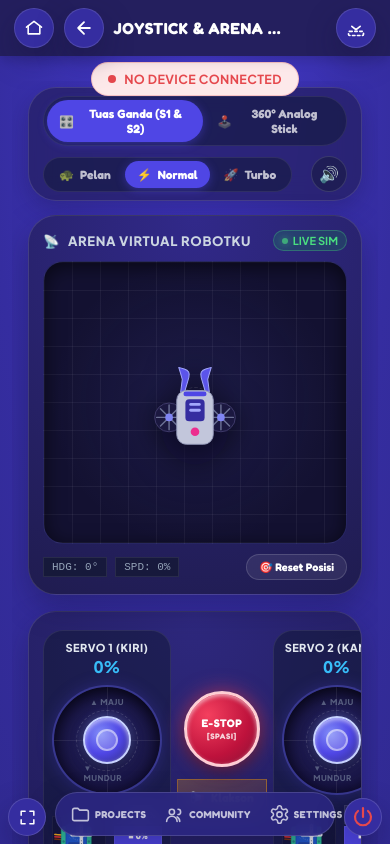
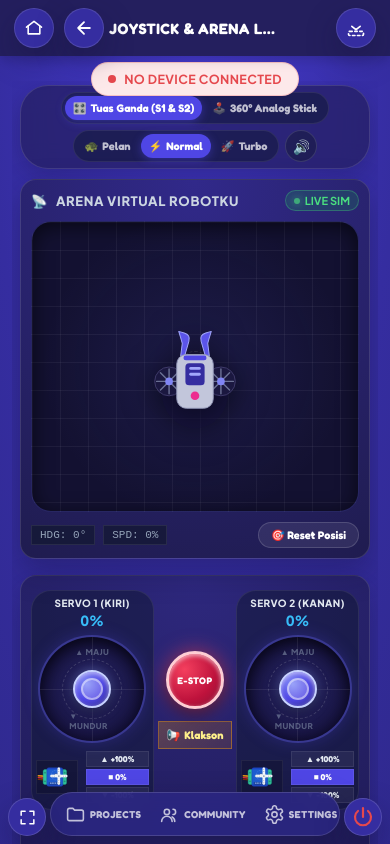
Before and after one commit to sudo-kachponz/robotku, a Next.js app: page /control/modes/joystick in a window 390 px wide. Shown: the top 844 px of the page. Built offline with nearby package versions, Linux system fonts and the light colour scheme.

Commit message:
fix(responsive): refine mobile breakpoints, prevent text/icon overflow and clipping on small screens

```diff
--- a/src/components/control/ControlLayout.module.css
+++ b/src/components/control/ControlLayout.module.css
@@ -29,6 +29,7 @@
   align-items: center;
   gap: 10px;
   flex: 1;
+  min-width: 0;
 }
 
 .topCenter {
@@ -36,11 +37,12 @@
   align-items: center;
   justify-content: center;
   flex: 2;
+  min-width: 0;
 }
 
 .screenTitle {
   font-family: var(--font-display);
-  font-size: clamp(16px, 3.5vw, 22px);
+  font-size: clamp(15px, 3.5vw, 22px);
   font-weight: 800;
   color: #ffffff;
   margin: 0;
@@ -50,7 +52,7 @@
   white-space: nowrap;
   overflow: hidden;
   text-overflow: ellipsis;
-  max-width: 90%;
+  max-width: 95%;
 }
 
 .topRight {
@@ -59,6 +61,7 @@
   justify-content: flex-end;
   gap: 8px;
   flex: 1;
+  min-width: 0;
 }
 
 .connectionBadgeContainer {
@@ -217,7 +220,7 @@
 
 @media (max-width: 480px) {
   .dock {
-    max-width: calc(100vw - 110px);
+    max-width: calc(100vw - 100px);
     padding: 4px 6px;
     gap: 2px;
   }
@@ -245,3 +248,18 @@
     bottom: calc(8px + var(--safe-b));
   }
 }
+
+@media (max-width: 380px) {
+  .dock {
+    max-width: calc(100vw - 92px);
+    padding: 3px 4px;
+    gap: 1px;
+  }
+  .dockBtn {
+    padding: 5px 6px;
+    min-height: 32px;
+  }
+  .dockBtn span {
+    font-size: 9px;
+  }
+}
--- a/src/components/modes/JoystickMode.module.css
+++ b/src/components/modes/JoystickMode.module.css
@@ -904,3 +904,88 @@
   font-size: 10px;
   font-weight: 700;
 }
+
+/* ── Mobile Responsive Refinements ── */
+@media (max-width: 640px) {
+  .keyboardGuide {
+    display: none;
+  }
+  .container {
+    padding: 4px 8px calc(96px + var(--safe-b)) 8px;
+    gap: 10px;
+  }
+  .topCockpit {
+    padding: 6px 10px;
+    gap: 6px;
+    justify-content: center;
+  }
+  .pillBtn {
+    padding: 5px 8px;
+    font-size: 11px;
+    gap: 4px;
+  }
+  .audioBtn {
+    width: 32px;
+    height: 32px;
+    font-size: 14px;
+  }
+  .arenaCard,
+  .consoleCard {
+    padding: 10px;
+    border-radius: 16px;
+  }
+  .actionGadgetsBar {
+    justify-content: center;
+    gap: 8px;
+  }
+}
+
+@media (max-width: 420px) {
+  .dualThrottleStage {
+    grid-template-columns: 1fr auto 1fr;
+    gap: 4px;
+  }
+  .leverColumn {
+    padding: 6px 4px;
+    max-width: 130px;
+    gap: 6px;
+  }
+  .joystickBaseRingSmall {
+    max-width: 108px;
+  }
+  .joystickThumbKnobSmall {
+    width: 38px;
+    height: 38px;
+  }
+  .eStopButton {
+    width: 58px;
+    height: 58px;
+    font-size: 10px;
+  }
+  .eStopLabel {
+    font-size: 9.5px;
+  }
+  .eStopKeyHint {
+    display: none;
+  }
+  .hornButton {
+    padding: 6px 8px;
+    font-size: 11px;
+    gap: 4px;
+  }
+  .quickStepBtn {
+    font-size: 8.5px;
+    padding: 2px 4px;
+  }
+  .servoMiniPreview {
+    width: 42px;
+    min-width: 42px;
+    height: 34px;
+  }
+  .leverTitle {
+    font-size: 10px;
+  }
+  .leverSpeed {
+    font-size: 14px;
+  }
+}
--- a/src/styles/Modes.module.css
+++ b/src/styles/Modes.module.css
@@ -196,3 +196,26 @@
     padding: 0 6px;
   }
 }
+
+@media (max-width: 480px) {
+  .stage {
+    padding: 0 4px;
+  }
+  .arrow {
+    width: 36px;
+    height: 36px;
+    font-size: 20px;
+  }
+  .title {
+    font-size: 24px;
+    margin-bottom: 8px;
+  }
+  .desc {
+    font-size: 14px;
+    margin-bottom: 16px;
+  }
+  .enter {
+    padding: 12px 28px;
+    font-size: 16px;
+  }
+}
--- a/src/styles/Projects.module.css
+++ b/src/styles/Projects.module.css
@@ -168,3 +168,30 @@
   letter-spacing: 0.02em;
   text-transform: uppercase;
 }
+
+@media (max-width: 580px) {
+  .page {
+    width: 96vw;
+    gap: 14px;
+  }
+  .item {
+    flex-direction: column;
+    align-items: stretch;
+    gap: 12px;
+    padding: 12px 14px;
+  }
+  .itemBtns {
+    justify-content: flex-end;
+    gap: 6px;
+  }
+  .iBtn {
+    padding: 6px 12px;
+    font-size: 12px;
+  }
+  .head {
+    gap: 8px;
+  }
+  .h {
+    font-size: 18px;
+  }
+}
```
Also changed, not shown: src/styles/Academy.module.css (+13 -0 lines), src/styles/ControlHome.module.css (+26 -0 lines), src/styles/Settings.module.css (+20 -1 lines).
